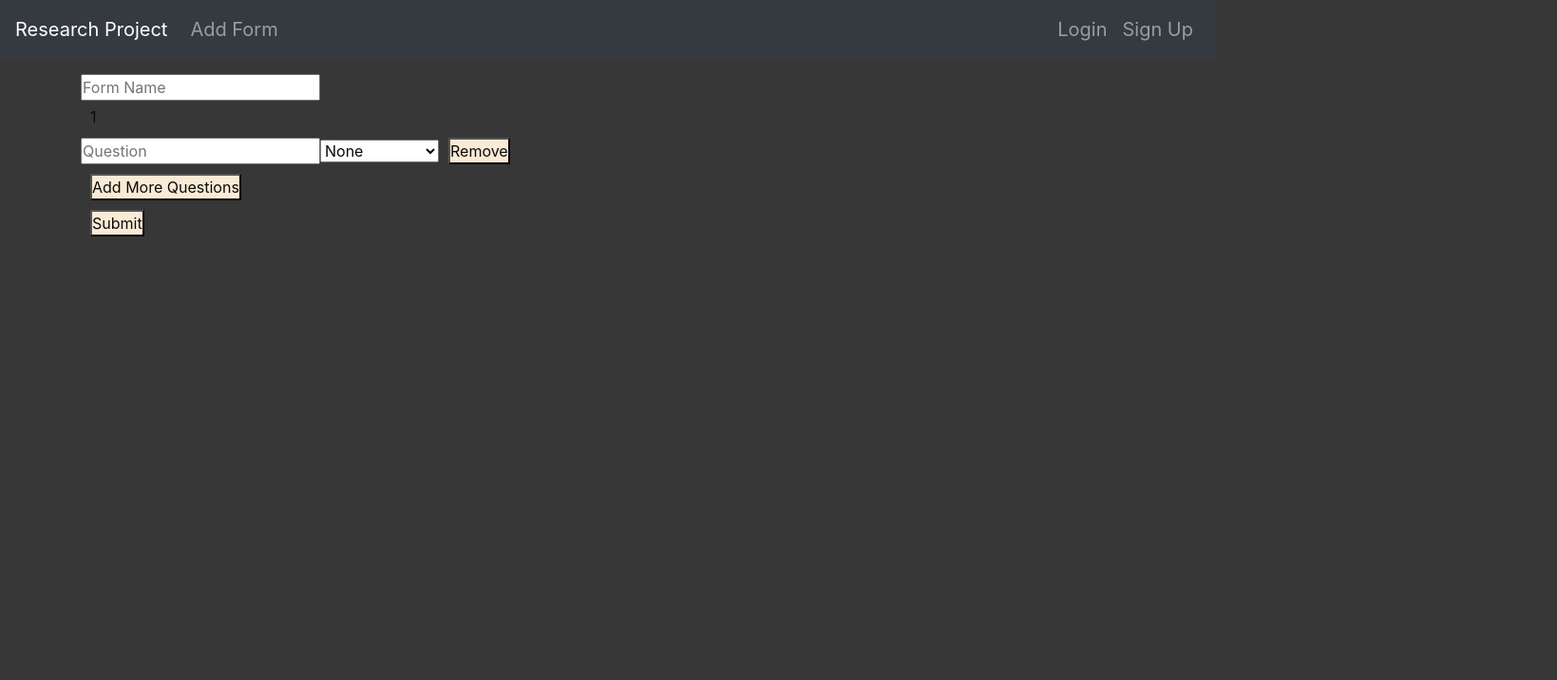
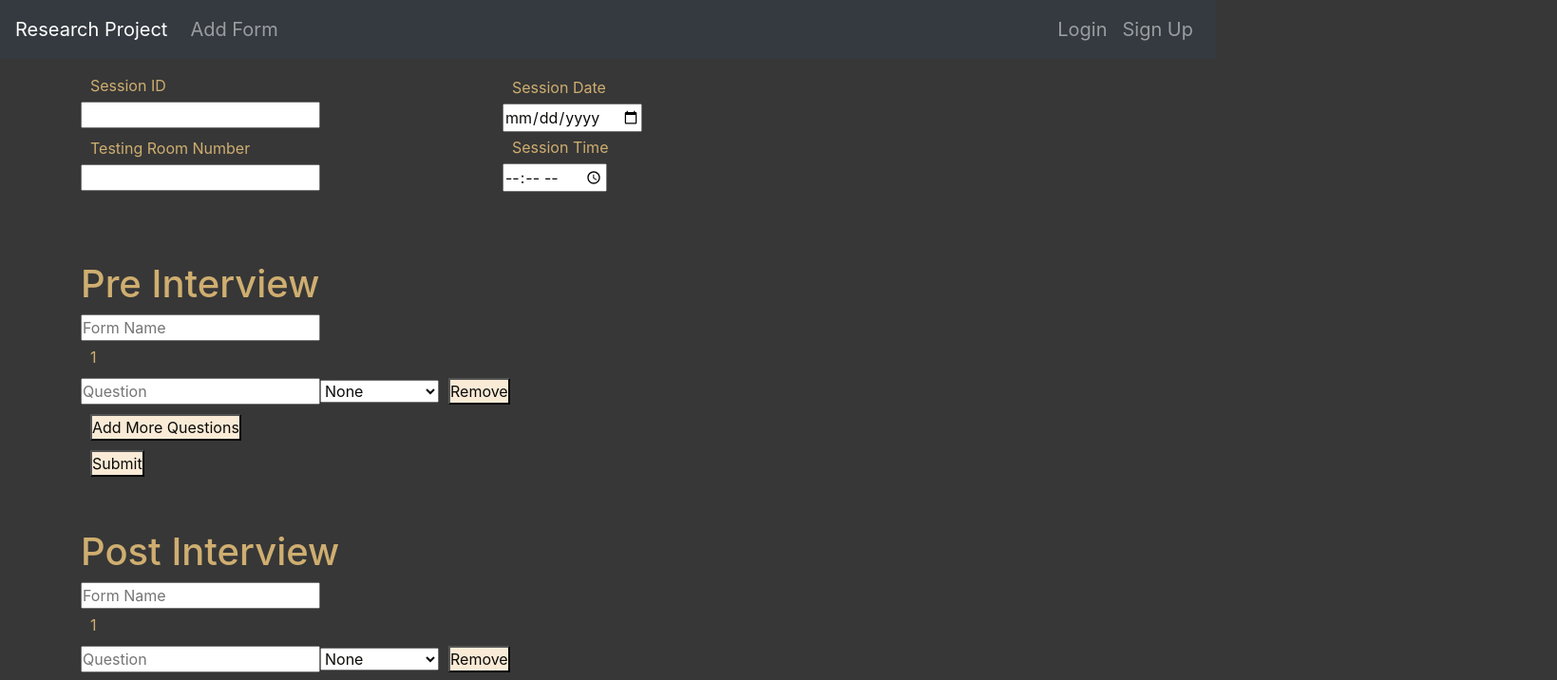
Before and after one commit to Keyami/salems-lot, a React (Create React App) app in the folder checklist/: page /add-form in a window 1280 px wide. Shown: the top 716 px of the page at 95% size, 1639 px wide, since content can reach past the window. Built offline with nearby package versions, Linux system fonts and the light colour scheme.

Commit message:
added header, sections, and modified form CSS

```diff
--- a/checklist/package.json
+++ b/checklist/package.json
@@ -11,7 +11,7 @@
     "react": "^18.2.0",
     "react-dom": "^18.2.0",
     "react-router-dom": "^6.4.2",
-    "react-scripts": "5.0.1",
+    "react-scripts": "^5.0.1",
     "react-validation": "^3.0.7",
     "validator": "^13.7.0",
     "web-vitals": "^2.1.4"
--- a/checklist/src/App.css
+++ b/checklist/src/App.css
@@ -91,3 +91,38 @@ body {
   -webkit-border-radius: 50%;
   border-radius: 50%;
 }
+
+.fontColor{
+  color: #CFAE70;
+}
+
+.sessionDate{
+  position: relative;
+  left: 40%;
+  bottom: 60px;
+}
+
+.sessionID{
+  position: relative;
+  width: 300px;
+}
+
+.sessionTime{
+  position: relative;
+  left: 40%;
+  bottom: 123px;
+}
+
+.RoomNumber{
+  position: relative;
+  bottom: 60px;
+}
+
+.Pre-Interview{
+  position: relative;
+  bottom: 50px;
+}
+
+.Post-Interview{
+  position: relative;
+}
--- /dev/null
+++ b/checklist/src/components/FormInformation.js
@@ -0,0 +1,34 @@
+import React from 'react'
+import { input } from 'react-validation/build/input'
+import '../App.css'
+
+ function FormInformation(){
+    const [sessionId, setSessionid] = React.useState()
+    const [sessionDate, setSessionDate] = React.useState()
+    const [roomNumber, setRoomNumber] = React.useState()
+    const [sessionTime, setSessiontime] = React.useState()
+    return (
+    <form>
+        <div className='sessionID'>
+        <label className='fontColor' for="sessionid">Session ID</label>
+        <input type="text" id='sessionid' name='sessionid' />
+        </div>
+
+        <div className='sessionDate'>
+        <label className='fontColor' for="sessiondate">Session Date</label>
+        <input type="date" id='sessiondate' name='sessiondate' />
+        </div>
+
+        <div className='RoomNumber'>
+        <label className='fontColor' for="roomnumber">Testing Room Number</label>
+        <input type="text" id='roomnumber' name='roomnumber' />
+        </div>
+
+        <div className='sessionTime'>
+        <label className='fontColor' for="sessiontime">Session Time</label>
+        <input type="time" id='sessiontime' name='sessiontime' />
+        </div>
+    </form>
+)}
+
+export default FormInformation;
--- a/checklist/src/components/add-form.component.js
+++ b/checklist/src/components/add-form.component.js
@@ -1,4 +1,5 @@
 import React, { Component, useState } from "react";
+import FormInformation from "./FormInformation.js";
 //import Form from "react-validation/build/form";
 //import Input from "react-validation/build/input";
 //import CheckButton, { button } from "react-validation/build/button";
@@ -71,7 +72,7 @@ function AddForm() {
           {formFields.map((form, index) => {
             return (
               <div key={index}>
-                <label>{index+1}</label>
+                <label className="fontColor">{index+1}</label>
                 <input
                   input="text"
                   name='question'
@@ -99,10 +100,21 @@ function AddForm() {
 
 function Fullsheet(){
     return(
-        <div>
-            <SheetName/>
-             <AddForm/>
-        </div>
+      <div>
+      <FormInformation/>
+
+      <div className="Pre-Interview">
+      <h1 className="fontColor">Pre Interview</h1>
+      <SheetName/>
+      <AddForm/>
+      </div>
+
+      <div className="Post-interview">
+      <h1 className="fontColor">Post Interview</h1>
+      <SheetName/>
+      <AddForm/>
+      </div>
+  </div>
     )
 }
 
```
Also changed, not shown: 1 other file (tests, documents, lock files or other folders).
